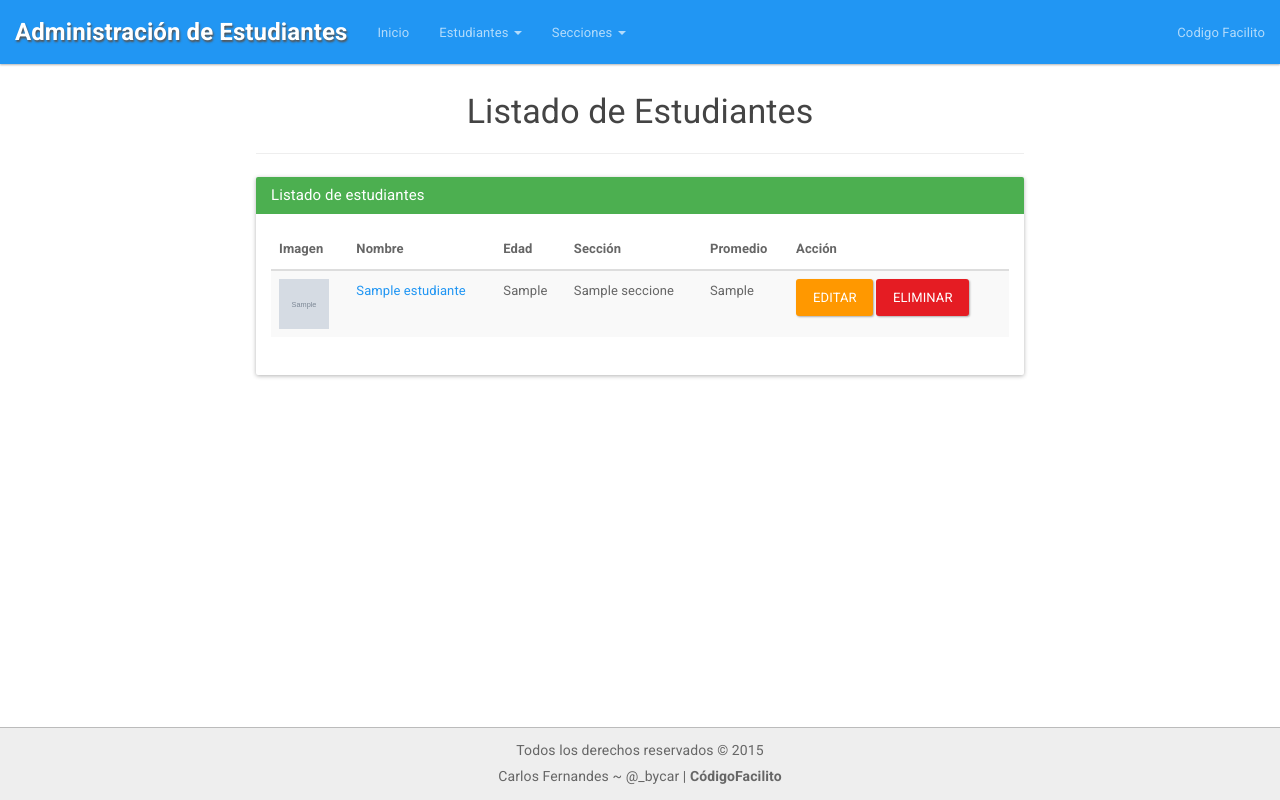
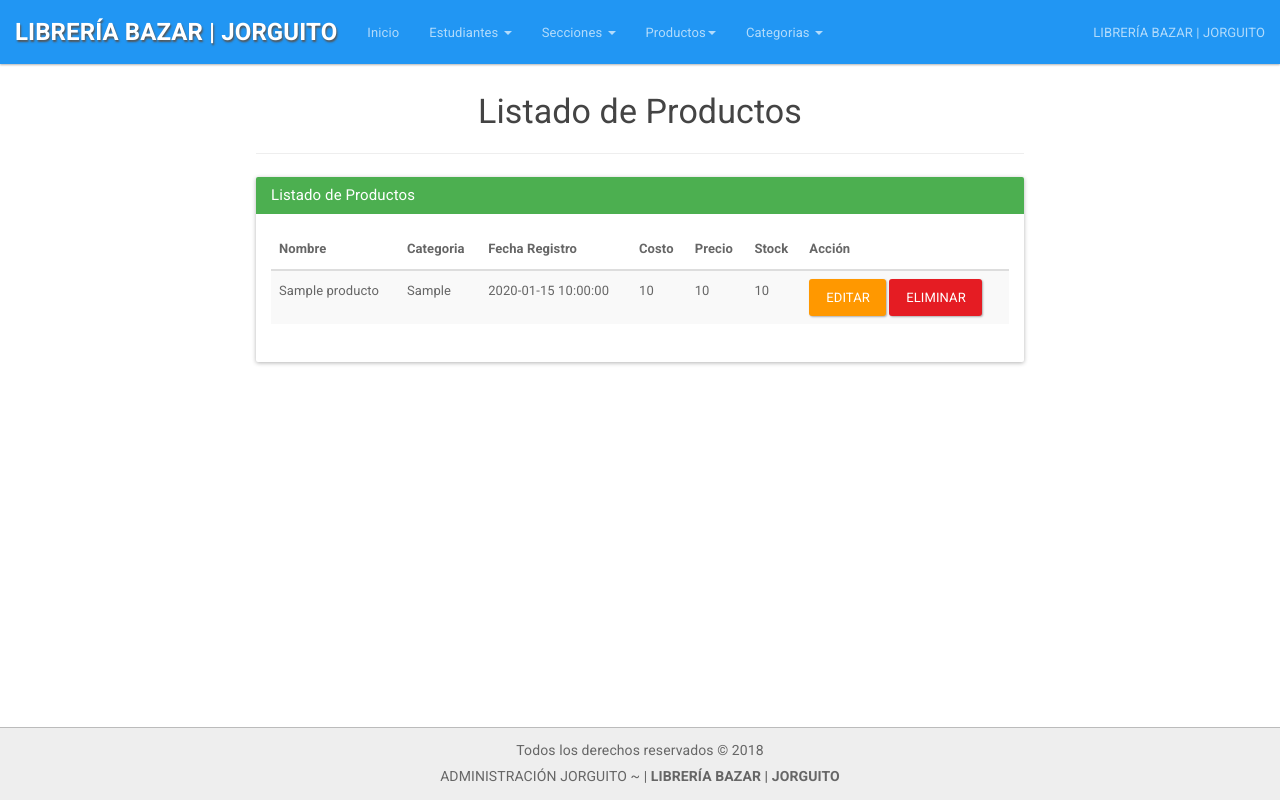
Before and after one commit to EderCB/CalidadProyecto, a PHP site: page /proyectos/ in a window 1280 px wide. Run offline with PHP 8.4, Linux system fonts and the light colour scheme; tables that the repository leaves empty or names only in its code hold one stand-in row (values such as "Sample post"); grey boxes marked "Sample" are stand-in pictures; some libraries are stand-ins or nearby versions.

Commit message:
form productos y categoria

```diff
--- a/Config/Request.php
+++ b/Config/Request.php
@@ -12,7 +12,7 @@
 				$ruta = explode("/", $ruta);
 				$ruta = array_filter($ruta);
 				if($ruta[0] == "index.php"){
-					$this->controlador = "estudiantes";
+					$this->controlador = "productos";
 				}else{
 					$this->controlador = strtolower(array_shift($ruta));
 				}
@@ -24,7 +24,7 @@
 				}
 				$this->argumento = $ruta;
 			}else{
-				$this->controlador = "estudiantes";
+				$this->controlador = "productos";
 				$this->metodo = "index";
 			}
 		}
--- /dev/null
+++ b/Controllers/productosController.php
@@ -0,0 +1,73 @@
+<?php namespace Controllers;
+
+	use Models\Producto as Producto;
+	use Models\Categoria as Categoria;
+
+	class productosController{
+
+		private $producto;
+		private $categoria;
+
+		public function __construct(){
+			$this->producto = new Producto();
+			$this->categoria = new Categoria();
+		}
+
+		public function index(){
+			$datos = $this->producto->listar();
+			return $datos;
+		}
+
+		public function agregar(){
+			if(!$_POST){
+				$datos = $this->categoria->listar();
+				return $datos;
+			}else{
+
+					$this->producto->set("id_categoria", $_POST['id_categoria']);
+					$this->producto->set("nombre_producto", $_POST['nombre_producto']);
+					$this->producto->set("costoxu", $_POST['costoxu']);
+					$this->producto->set("precioxu", $_POST['precioxu']);
+					$this->producto->set("stock", $_POST['stock']);
+					$this->producto->add();
+					header("Location: " . URL . "/productos");
+
+			}
+		}
+
+		public function editar($id_producto){
+			if(!$_POST){
+				$this->producto->set("id_producto", $id_producto);
+				$datos = $this->producto->view();
+				return $datos;
+			}else{
+					$this->producto->set("id_producto", $_POST['id_producto']);
+					$this->producto->set("id_categoria", $_POST['id_categoria']);
+					$this->producto->set("nombre_producto", $_POST['nombre_producto']);
+					$this->producto->set("precioxu", $_POST['precioxu']);
+					$this->producto->set("stock", $_POST['stock']);
+					$this->producto->edit();
+				header("Location: " . URL . "/productos");
+			}
+		}
+
+		public function listarCategorias(){
+			$datos = $this->categoria->listar();
+			return $datos;
+		}
+
+		public function ver($id_producto){
+			$this->producto->set("id_producto",$id);
+			$datos = $this->producto->view();
+			return $datos;
+		}
+
+		public function eliminar($id_producto){
+			$this->producto->set("id_producto",$id_producto);
+			$this->producto->delete();
+			header("Location: " . URL . "/productos");
+		}
+}
+	$productos = new productosController();
+
+?>
--- /dev/null
+++ b/Models/Categoria.php
@@ -0,0 +1,51 @@
+<?php namespace Models;
+
+	class Categoria{
+
+		private $id_categoria;
+		private $categoria;
+		private $con;
+
+		public function __construct(){
+			$this->con = new Conexion();
+		}
+
+		public function set($atributo, $contenido){
+			$this->$atributo = $contenido;
+		}
+
+		public function get($atributo){
+			return $this->$atributo;
+		}
+
+		public function listar(){
+			$sql = "SELECT * FROM categorias";
+			$datos = $this->con->consultaRetorno($sql);
+			return $datos;
+		}
+
+		public function add(){
+			$sql = "INSERT INTO categorias (id_categoria, categoria) VALUES (null, '{$this->categoria}')";
+			$this->con->consultaSimple($sql);
+		}
+
+		public function delete(){
+			$sql = "DELETE FROM categorias WHERE id_categoria = '{$this->id_categoria}'";
+			$this->con->consultaRetorno($sql);
+		}
+
+		public function edit(){
+			$sql = "UPDATE categorias SET categoria = '{$this->categoria}' WHERE id_categoria = '{$this->id_categoria}'";
+			$this->con->consultaSimple($sql);
+		}
+
+		public function view(){
+			$sql = "SELECT * FROM categorias WHERE id_categoria = '{$this->id_categoria}'";
+			$datos = $this->con->consultaRetorno($sql);
+			$row = mysqli_fetch_assoc($datos);
+			return $row;
+		}
+
+	}
+
+?>
--- a/Models/Conexion.php
+++ b/Models/Conexion.php
@@ -6,7 +6,7 @@
 			"host" => "localhost",
 			"user" => "root",
 			"pass" => "",
-			"db" => "proyectopoo"
+			"db" => "calidad"
 		);
 		private $con;
 
--- /dev/null
+++ b/Models/Producto.php
@@ -0,0 +1,63 @@
+<?php namespace Models;
+
+	class Producto{
+
+		private $id_producto;
+		private $id_categoria;
+		private $nombre_producto;
+		private $fecha_registro;
+		private $costoxu;
+		private $precioxu;
+		private $stock;
+		private $con;
+
+		public function __construct(){
+			$this->con = new Conexion();
+		}
+
+		public function set($atributo, $contenido){
+			$this->$atributo = $contenido;
+		}
+
+		public function get($atributo){
+			return $this->$atributo;
+		}
+
+		public function listar(){
+			$sql = "SELECT t1.*, t2.categoria as categoria
+			FROM productos t1
+			INNER JOIN categorias t2
+			ON t1.id_categoria = t2.id_categoria";
+			$datos = $this->con->consultaRetorno($sql);
+			return $datos;
+		}
+
+		public function add(){
+			$sql = "INSERT INTO productos(id_producto, id_categoria, nombre_producto, fecha_registro, costoxu, precioxu, stock) VALUES (null,'{$this->id_categoria}','{$this->nombre_producto}', NOW(), '{$this->costoxu}', '{$this->precioxu}', '{$this->stock}')";
+			$this->con->consultaSimple($sql);
+		}
+
+		public function delete(){
+			$sql = "DELETE FROM productos WHERE id_producto = '{$this->id_producto}'";
+			$this->con->consultaSimple($sql);
+		}
+
+		public function edit(){
+			$sql = "UPDATE productos SET id_categoria = '{$this->id_categoria}', nombre_producto = '{$this->nombre_producto}', precioxu = '{$this->precioxu}', stock = '{$this->stock}'
+			WHERE id_producto = '{$this->id_producto}'";
+			$this->con->consultaSimple($sql);
+		}
+
+		public function view(){
+			$sql = "SELECT t1.*, t2.categoria as categoria
+			FROM productos t1
+			INNER JOIN categorias t2
+			ON t1.id_categoria = t2.id_categoria
+			WHERE t1.id_producto = '{$this->id_producto}'";
+			$datos = $this->con->consultaRetorno($sql);
+			$row = mysqli_fetch_assoc($datos);
+			return $row;
+		}
+
+	}
+?>
--- /dev/null
+++ b/Views/productos/index.php
@@ -0,0 +1,38 @@
+<div class="box-principal">
+<h3 class="titulo">Listado de Productos<hr></h3>
+	<div class="panel panel-success">
+	  <div class="panel-heading">
+	    <h3 class="panel-title">Listado de Productos</h3>
+	  </div>
+	  <div class="panel-body">
+	    <table class="table table-striped table-hover ">
+		  <thead>
+		    <tr>
+		      <th>Nombre</th>
+		      <th>Categoria</th>
+		      <th>Fecha Registro</th>
+		      <th>Costo</th>
+		      <th>Precio</th>
+		      <th>Stock</th>
+		      <th>Acción</th>
+		    </tr>
+		  </thead>
+		  <tbody>
+		  	<?php while($row = mysqli_fetch_array($datos)){ ?>
+		  	<tr>
+					<td><?php echo $row['nombre_producto']; ?></td>
+					<td><?php echo $row['categoria']; ?></td>
+			    	<td><?php echo $row['fecha_registro']; ?></td>
+			    	<td><?php echo $row['costoxu']; ?></td>
+			    	<td><?php echo $row['precioxu']; ?></td>
+			    	<td><?php echo $row['stock']; ?></td>
+			    	<td><a class="btn btn-warning" href="<?php echo URL; ?>/productos/editar/<?php echo $row['id_producto']; ?>">Editar</a>
+						<a class="btn btn-danger" href="<?php echo URL; ?>/productos/eliminar/<?php echo $row['id_producto']; ?>">Eliminar</a>
+					</td>
+			</tr>
+			<?php } ?>
+		  </tbody>
+		</table>
+	  </div>
+	</div>
+</div>
--- a/Views/template.php
+++ b/Views/template.php
@@ -10,7 +10,7 @@
 	<html lang="es">
 	<head>
 		<meta charset="UTF-8">
-		<title>Administración de estudiantes</title>
+		<title>LIBRERÍA BAZAR | JORGUITO</title>
 		<link rel="stylesheet" href="<?php echo URL; ?>/Views/template/css/bootstrap.css">
 		<link rel="stylesheet" href="<?php echo URL; ?>/Views/template/css/general.css">
 	</head>
@@ -24,7 +24,7 @@
 		        <span class="icon-bar"></span>
 		        <span class="icon-bar"></span>
 		      </button>
-		      <a class="navbar-brand" href="#">Administración de Estudiantes</a>
+		      <a class="navbar-brand" href="#">LIBRERÍA BAZAR | JORGUITO</a>
 		    </div>
 
 		    <div class="collapse navbar-collapse" id="bs-example-navbar-collapse-2">
@@ -44,10 +44,24 @@
 		            <li><a href="<?php echo URL; ?>/secciones/agregar">Agregar</a></li>
 		          </ul>
 		        </li>
+		        <li class="dropdown">
+		          <a href="#" class="dropdown-toggle" data-toggle="dropdown" role="button" aria-expanded="false">Productos<span class="caret"></span></a>
+		          <ul class="dropdown-menu" role="menu">
+		            <li><a href="<?php echo URL; ?>/productos">Listado</a></li>
+		            <li><a href="<?php echo URL; ?>/productos/agregar">Agregar</a></li>
+		          </ul>
+		        </li>
+		        <li class="dropdown">
+		          <a href="#" class="dropdown-toggle" data-toggle="dropdown" role="button" aria-expanded="false">Categorias <span class="caret"></span></a>
+		          <ul class="dropdown-menu" role="menu">
+		            <li><a href="<?php echo URL; ?>/categorias">Listado</a></li>
+		            <li><a href="<?php echo URL; ?>/categorias/agregar">Agregar</a></li>
+		          </ul>
+		        </li>
 		      </ul>
 
 		      <ul class="nav navbar-nav navbar-right">
-		        <li><a href="#">Codigo Facilito</a></li>
+		        <li><a href="#">LIBRERÍA BAZAR | JORGUITO</a></li>
 		      </ul>
 		    </div>
 		  </div>
@@ -58,8 +72,8 @@
 		public function __destruct(){
 ?>
 	<footer class="navbar-fixed-bottom">
-		Todos los derechos reservados &copy 2015 <br>
-		Carlos Fernandes ~ @_bycar | <b>CódigoFacilito</b>
+		Todos los derechos reservados &copy 2018 <br>
+		ADMINISTRACIÓN JORGUITO ~ | <b>LIBRERÍA BAZAR | JORGUITO</b>
 	</footer>
 	<script src="//code.jquery.com/jquery-1.11.3.min.js"></script>
 	<script src="<?php echo URL; ?>/Views/template/js/bootstrap.js"></script>
--- a/index.php
+++ b/index.php
@@ -1,7 +1,7 @@
 <?php
 	define('DS', DIRECTORY_SEPARATOR);
 	define('ROOT', realpath(dirname(__FILE__)) . DS);
-	define('URL', "http://localhost/proyectos/php_poo");
+	define('URL', "http://localhost/proyectos/calidad");
 
 	require_once "Config/Autoload.php";
 	Config\Autoload::run();
```
Also changed, not shown: Controllers/categoriasController.php (added, +45 -0 lines), Views/categorias/agregar.php (added, +26 -0 lines), Views/categorias/editar.php (added, +27 -0 lines), Views/categorias/index.php (added, +31 -0 lines), Views/productos/agregar.php (added, +46 -0 lines), Views/productos/editar.php (added, +42 -0 lines), Views/productos/ver.php (added, +32 -0 lines), Views/productos/eliminar.php (added).
